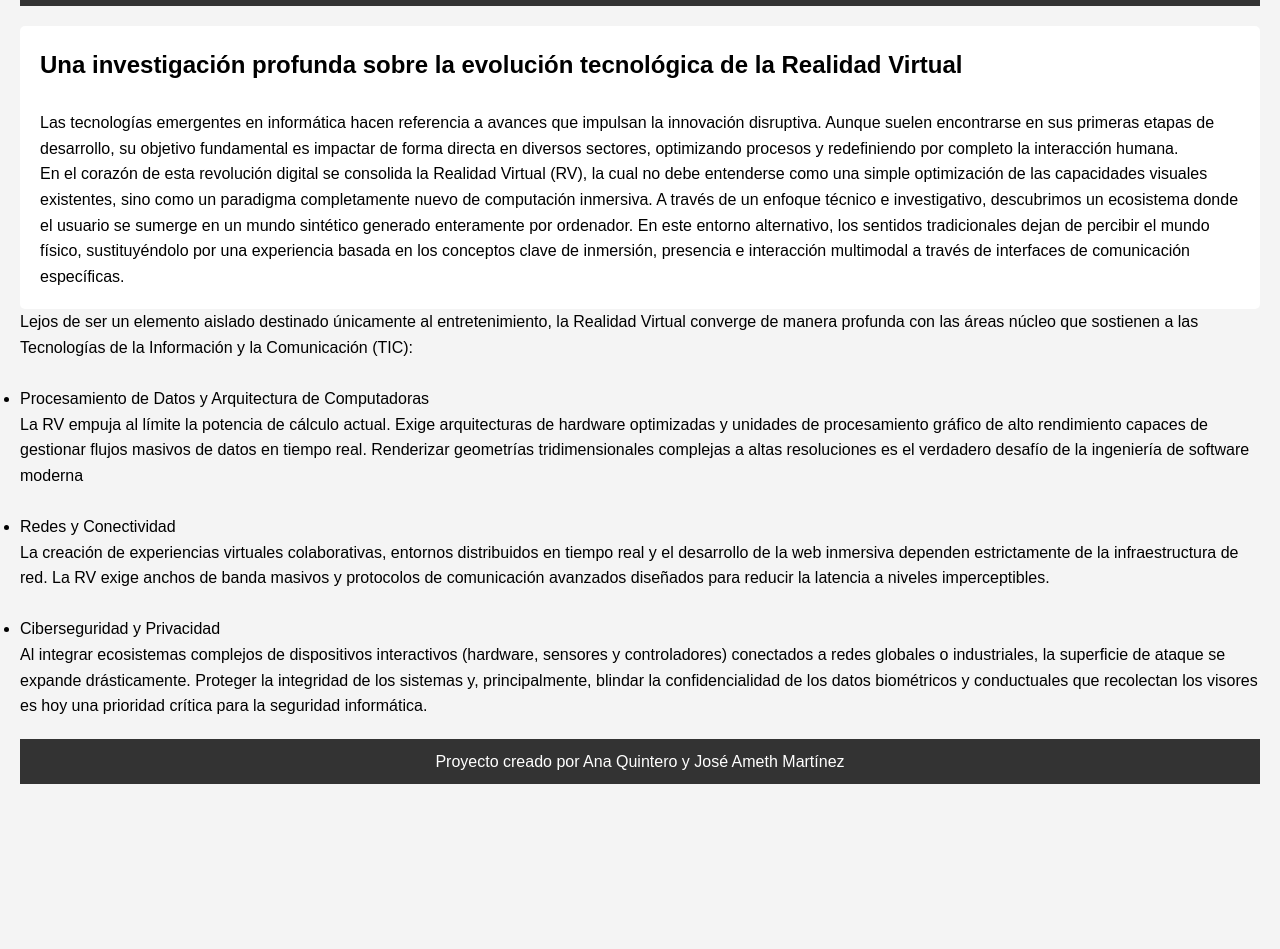
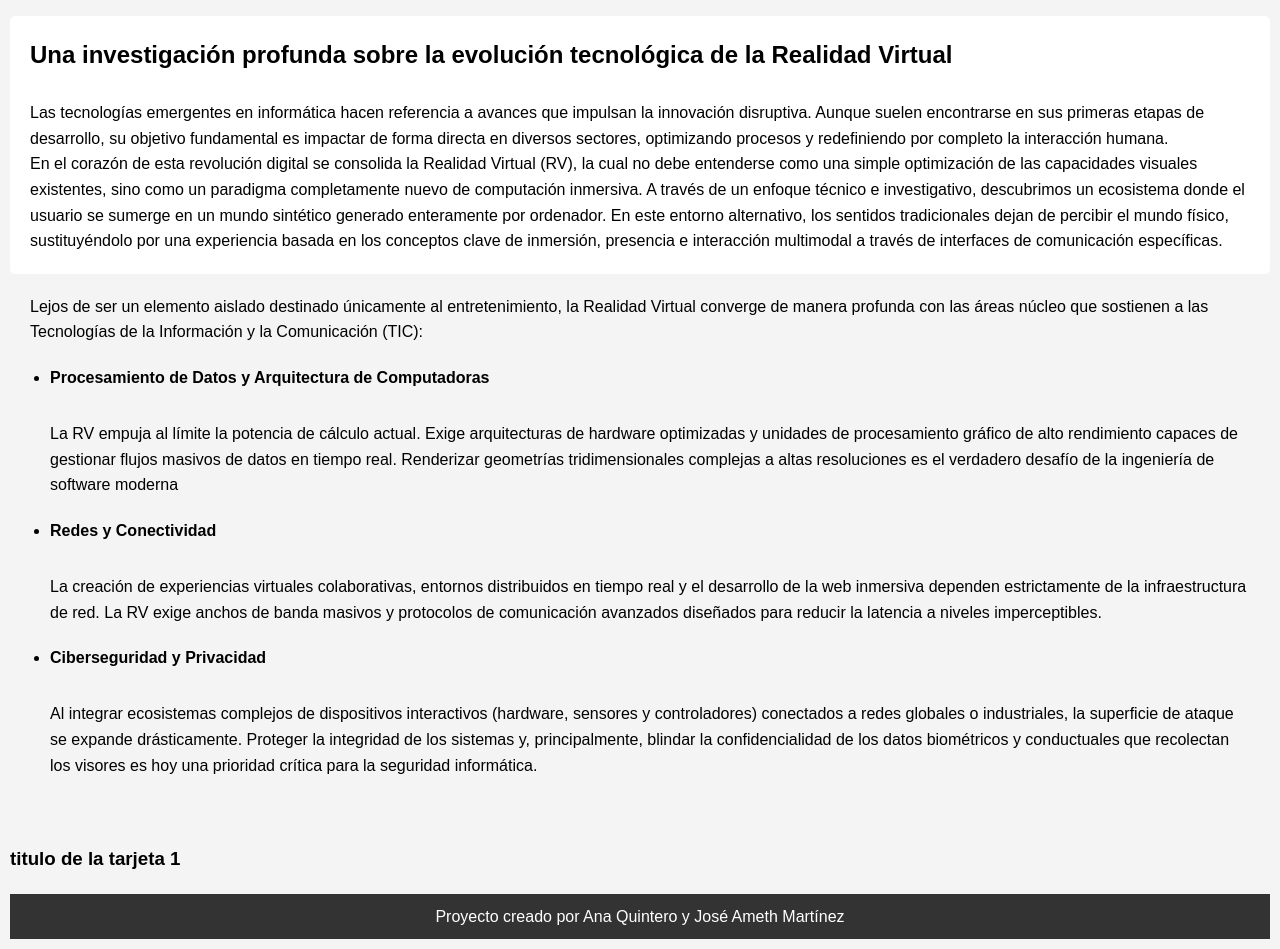
Before and after one commit to Tinyann3/realidad-virtual-proyecto, a plain HTML site: page index.html in a window 1280 px wide. Shown: the part 105-1054 px from the top of the page. Before the commit the page ends 909 px from the top, so only its background shows below. Drawn offline with Linux system fonts and the light colour scheme.

Commit message:
actualización de html y css de pagina principal

```diff
--- a/index.html
+++ b/index.html
@@ -20,23 +20,37 @@
         </section>
 
     </main>
-    <section>
+
+    <div class="contenido">
         <p>Lejos de ser un elemento aislado destinado únicamente al entretenimiento, la Realidad Virtual converge de manera profunda con las áreas núcleo que sostienen a las Tecnologías de la Información y la Comunicación (TIC):</p>
-        <br>
-        <div>
+
             <ul>
-                <p><li>Procesamiento de Datos y Arquitectura de Computadoras</li>
+                <li>
+                    <strong>Procesamiento de Datos y Arquitectura de Computadoras</strong><br>
                 La RV empuja al límite la potencia de cálculo actual. Exige arquitecturas de hardware optimizadas y unidades de procesamiento gráfico de alto rendimiento capaces de gestionar flujos masivos de datos en tiempo real. Renderizar geometrías tridimensionales complejas a altas resoluciones es el verdadero desafío de la ingeniería de software moderna</p>
-                <br>
-                <p><li>Redes y Conectividad</li>
+                </li>
+                <li>
+                    <strong>Redes y Conectividad</strong><br>
                 La creación de experiencias virtuales colaborativas, entornos distribuidos en tiempo real y el desarrollo de la web inmersiva dependen estrictamente de la infraestructura de red. La RV exige anchos de banda masivos y protocolos de comunicación avanzados diseñados para reducir la latencia a niveles imperceptibles.</p>
-                <br>
-                <p><li>Ciberseguridad y Privacidad</li>
+                </li>
+                <li>
+                    <strong>Ciberseguridad y Privacidad</strong><br>
                 Al integrar ecosistemas complejos de dispositivos interactivos (hardware, sensores y controladores) conectados a redes globales o industriales, la superficie de ataque se expande drásticamente. Proteger la integridad de los sistemas y, principalmente, blindar la confidencialidad de los datos biométricos y conductuales que recolectan los visores es hoy una prioridad crítica para la seguridad informática.</p>
+                </li>
             </ul>
         </div>
+
+    <section class="seccion-tarjeta">
+        <article class="tarjeta">
+        <img src="" alt="">
+        <h3>titulo de la tarjeta 1</h3>
+        </article>
+
+        <article class="tarjeta">
+
+        </article>
+
     </section>
-
     <footer>
         <p>Proyecto creado por Ana Quintero y José Ameth Martínez</p>
     </footer>
--- a/style.css
+++ b/style.css
@@ -6,8 +6,9 @@
 
 body {
     font-family: Arial, sans-serif;
+    font-weight: 400px;
     line-height: 1.6;
-    padding: 20px;
+    padding: 10px;
     background-color: #f4f4f4;
 }
 
@@ -32,3 +33,27 @@ footer {
     background-color: #333;
     color: white;
 }
+
+.contenido {
+    max-width: 1400px;   /* El texto nunca será más ancho de 800px, aunque la pantalla sea gigante */
+    margin: 0 auto;
+    padding: 20px;      /* Espacio interno */
+    text-align: left;
+}
+
+.contenido ul {
+    list-style-type: disc;   /* Pone los puntitos de la lista */
+    padding-left: 20px;     /* Espacio para los puntitos */
+    margin-top: 20px;
+}
+
+.contenido li {
+    margin-bottom: 20px;    /* Espacio entre cada ítem de la lista */
+    line-height: 1.6;
+}
+
+.contenido li strong {
+    display: block;     /* El titulo esta en su propia linea */
+    margin-bottom: 5px;
+    font-weight: bold;
+}
```
